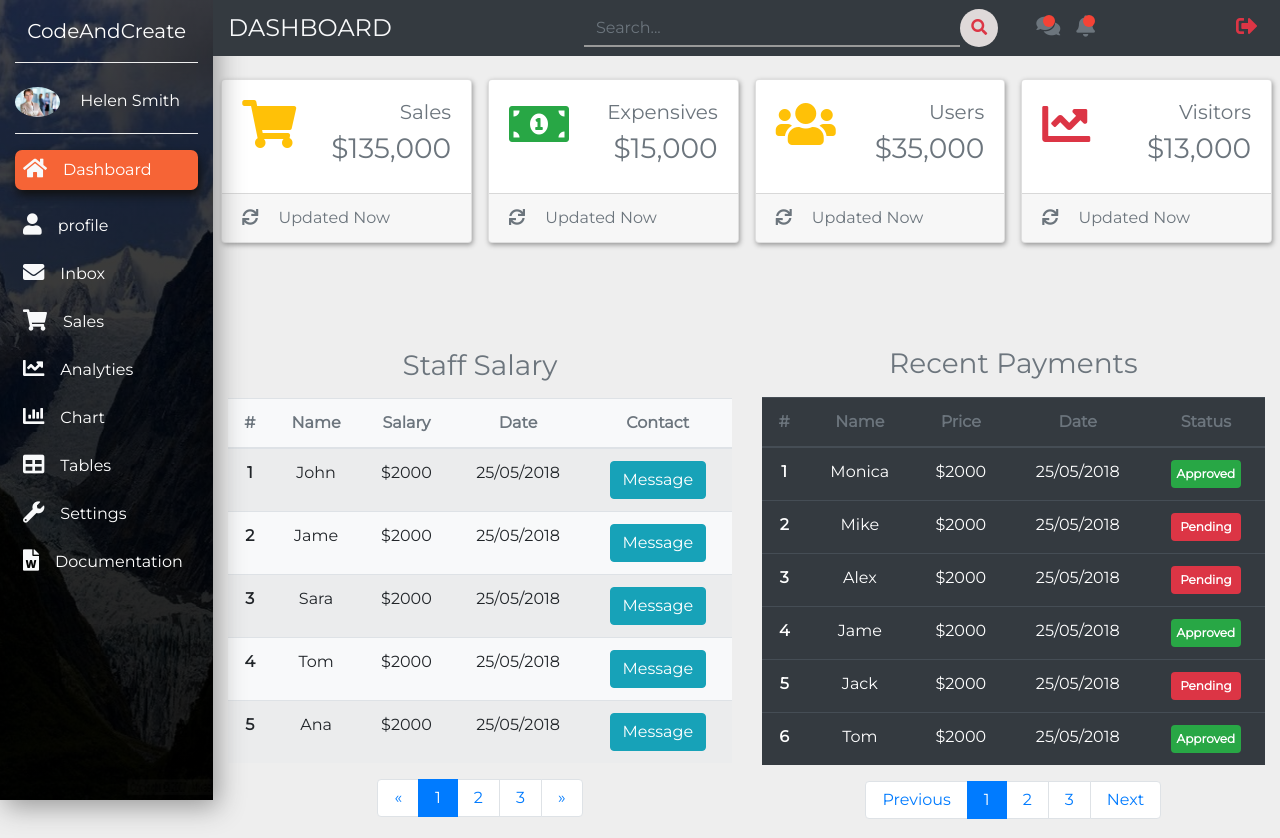
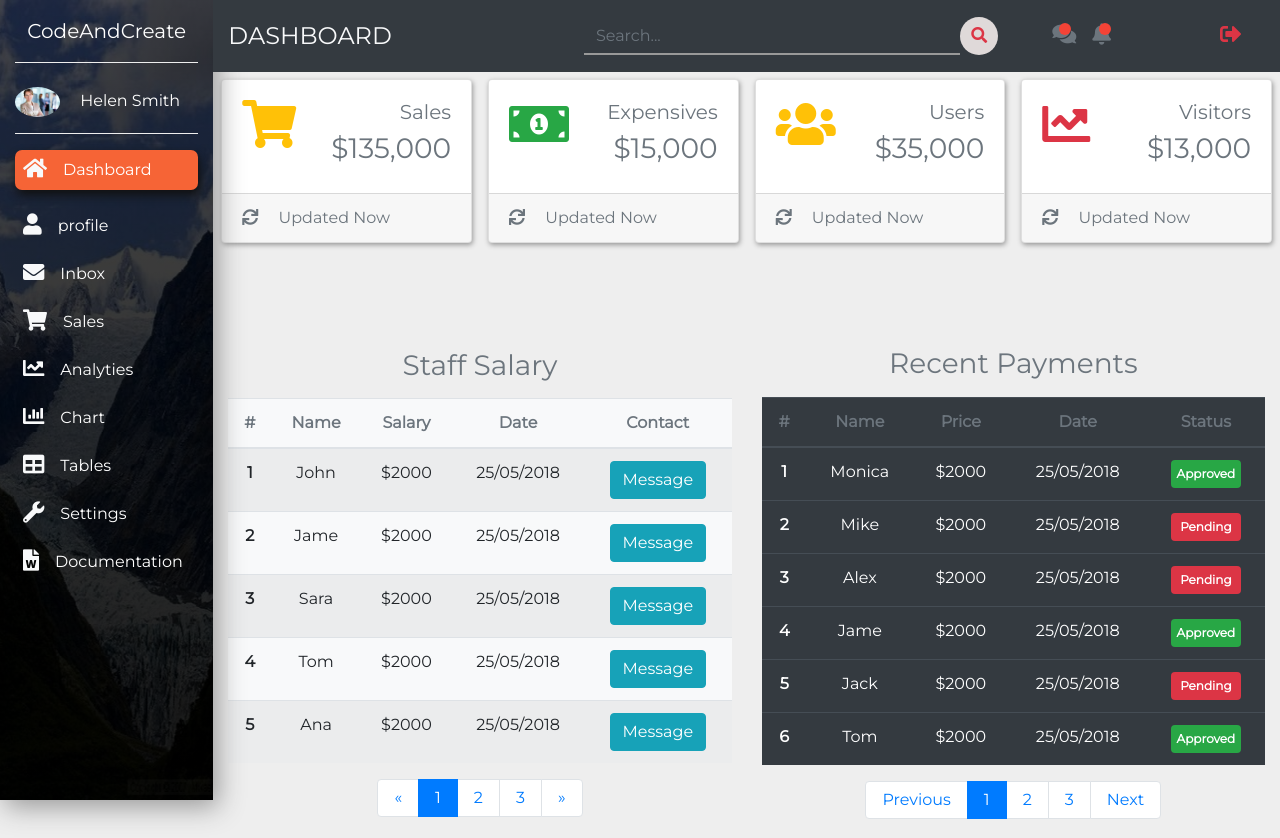
Before and after one commit to trangle1405/admin-dashboard, a plain HTML site: page index.html in a window 1280 px wide. Shown: the top 838 px of the page. Drawn offline with nearby package versions, Linux system fonts and the light colour scheme.

Commit message:
fix navbar

```diff
--- a/index.html
+++ b/index.html
@@ -81,15 +81,17 @@
                                 </form>
                             </div>
                             <div class="col-md-3">
-                                <ul class="navbar-nav">
+                                <div class="navbar navbar-expand">
+                                    <ul class="navbar-nav w-100">
                                         <li class="nav-item icon-parent"><a href="#" class="nav-link icon-bullet"><i
                                                     class="fas fa-comments text-muted fa-lg"></i></a></li>
                                         <li class="nav-item icon-parent"><a href="#" class="nav-link icon-bullet"><i
                                                     class="fas fa-bell text-muted fa-lg"></i></a></li>
-                                    <li class="nav-item ml-md-auto"><a href="#" class="nav-link" data-toggle="modal"
+                                        <li class="nav-item ml-auto"><a href="#" class="nav-link" data-toggle="modal"
                                                 data-target="#sign-out"><i
                                                     class="fas fa-sign-out-alt text-danger fa-lg "></i></a></li>
                                     </ul>
+                                </div>
                             </div>
                         </div>
                     </div>
```
Lines whose indentation alone changed are shown as unchanged.
